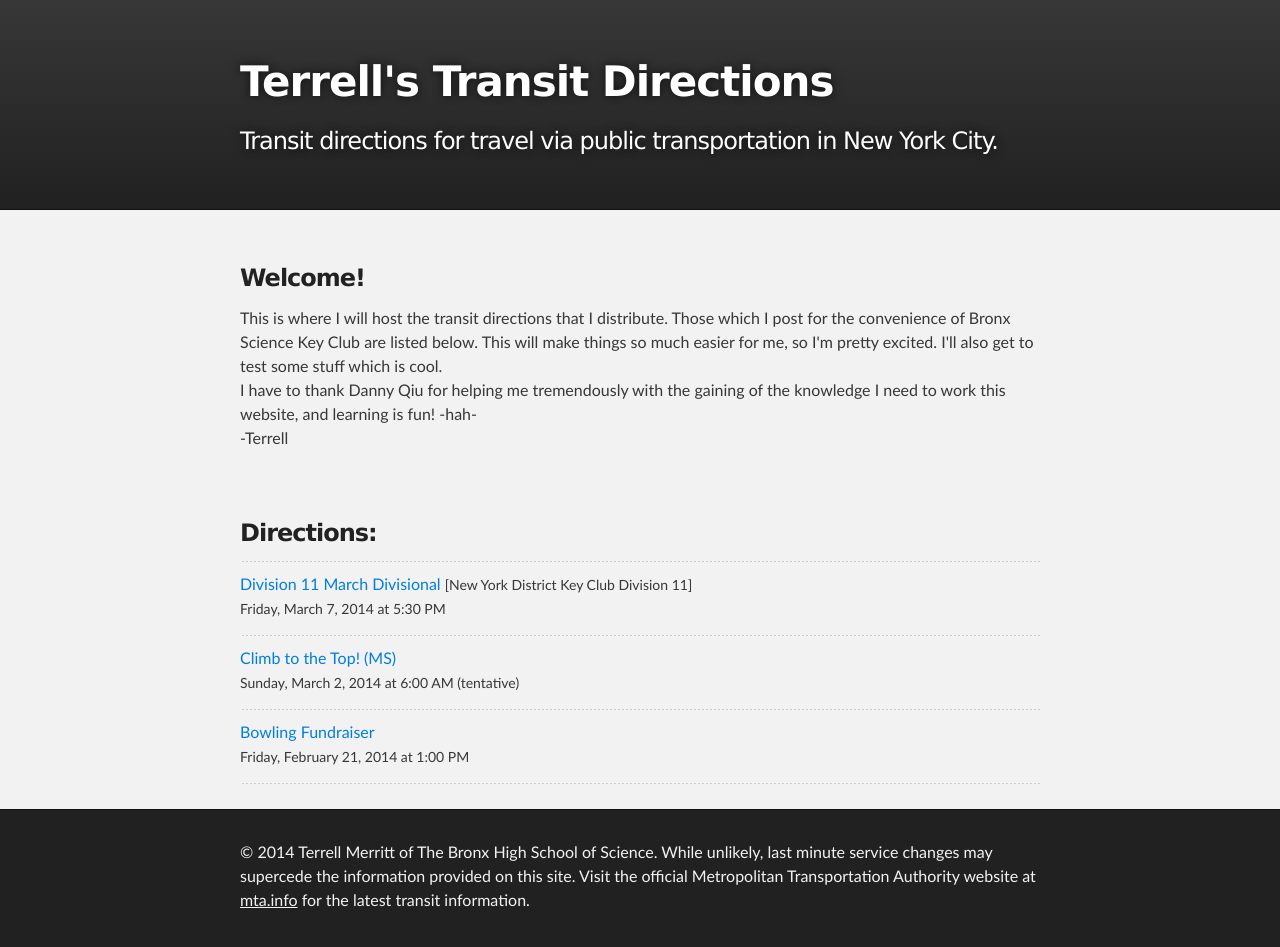
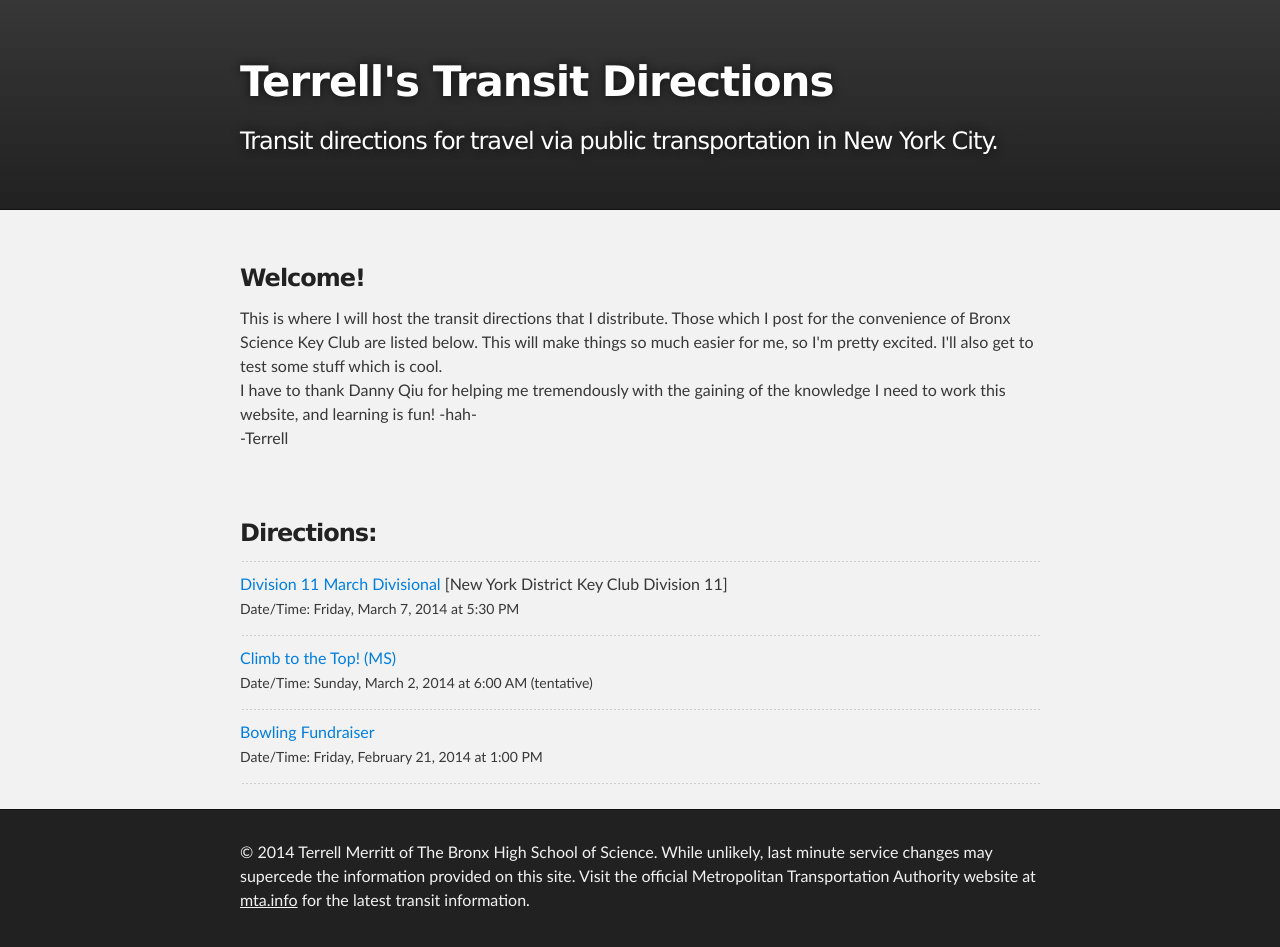
Before and after one commit to terrellthemtaguy/terrellthemtaguy.github.io, a Jekyll site: the page built from index.html, in a window 1280 px wide. Built offline with Jekyll 4.4.1, drawn with Linux system fonts in a browser that asks for light colours.

Commit message:
Edit Home even more edits
Wow I wish I was doing this on cmd now.

```diff
--- a/index.html
+++ b/index.html
@@ -25,9 +25,9 @@
    <h3>Directions:</h3>
    <hr align="LEFT">
   {% for direction in site.posts %}
-    <p><span style="font-size: 16px;"><a href="{{ direction.url }}">{{ direction.title }}</a></span>
-    {% if direction.entity %}<span style="font-size: 14px;">[{{ direction.entity }}]</span>{% endif %}<br>
-    <span style="font-size: 14px;">{{ direction.time }}</span></h4></p>
+    <p><span style="font-size: 16px;"><a href="{{ direction.url }}">{{ direction.title }}</a>
+    {% if direction.entity %}[{{ direction.entity }}]{% endif %}<br></span>
+    <span style="font-size: 14px;">Date/Time: {{ direction.time }}</span></h4></p>
     <hr align="LEFT">
   {% endfor %}
   </section>
```
